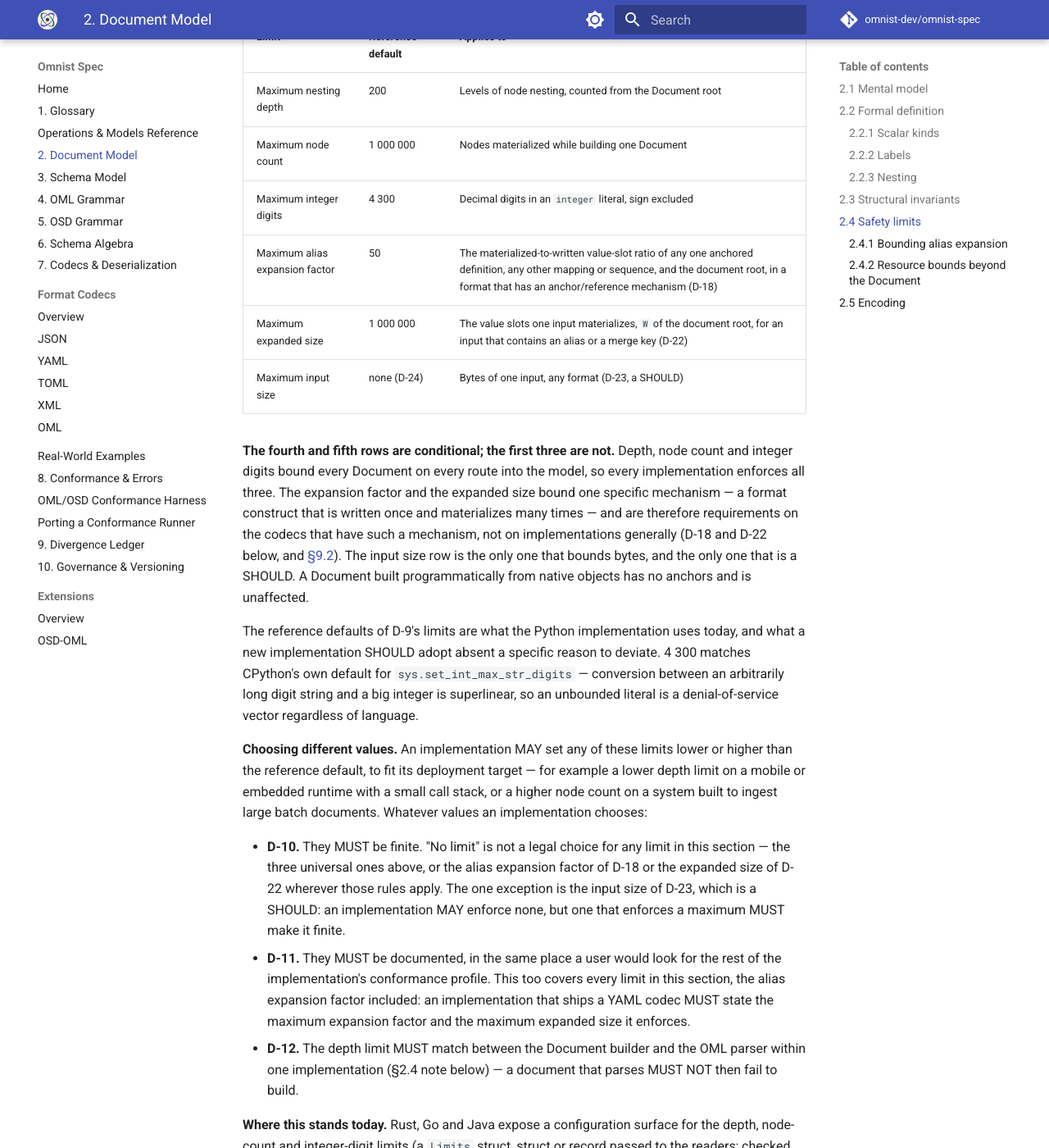
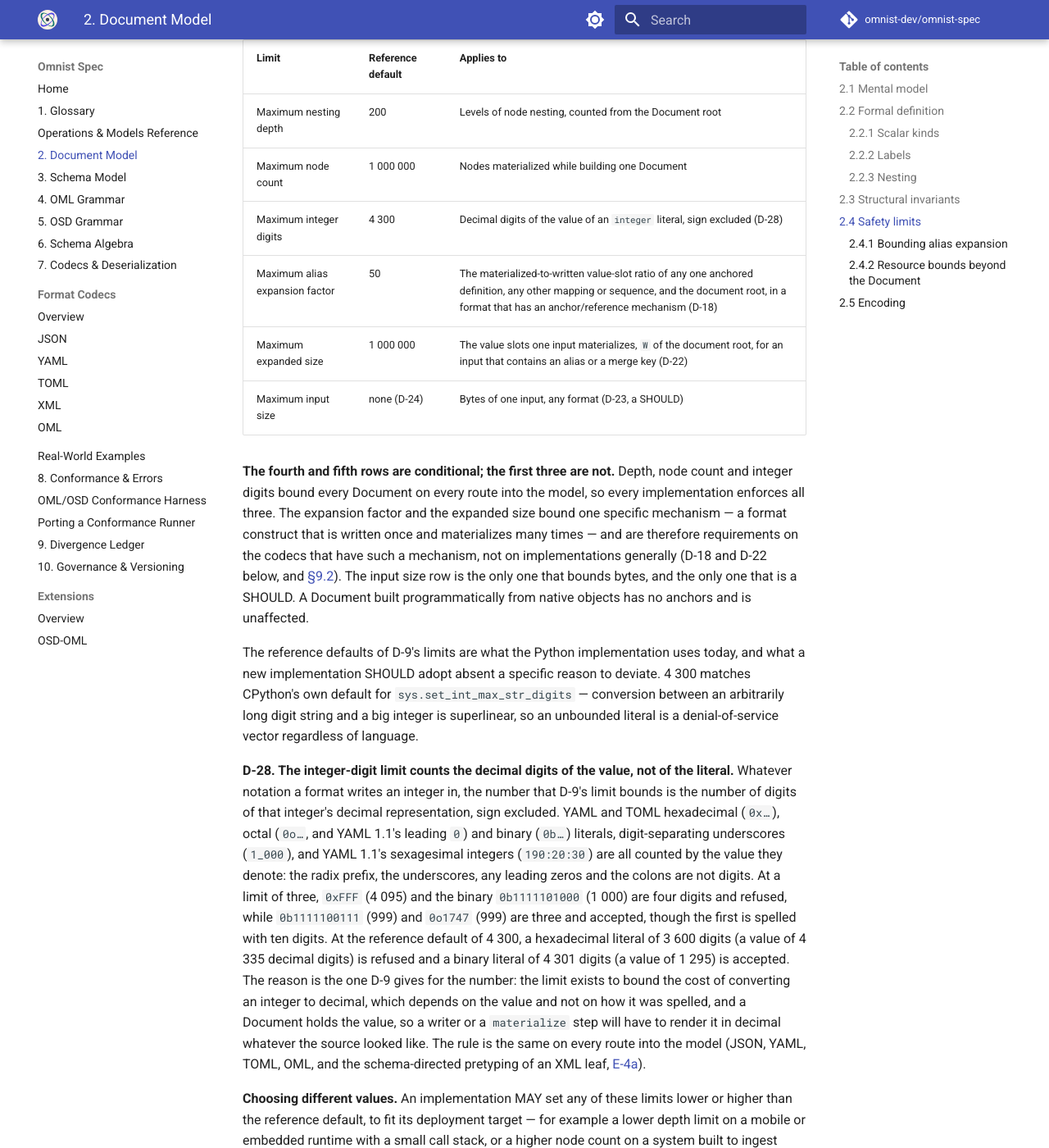
Before and after one commit to omnist-dev/omnist-spec, an MkDocs documentation site: the page built from docs/02-document-model.md, in a window 1280 px wide and 1400 px high, scrolled down 4275 px. Shown: the whole window at 82% size. Built offline with MkDocs 1.6.1 and Material for MkDocs 9.7.7, drawn with Linux system fonts in a browser that asks for light colours; comment, search, counter and statistics services are not loaded; some of the changed text lies outside the part shown.

Commit message:
Count integer digits by value (D-28); D-9 binds XML pretyping (E-4a)
D-9's integer-digit limit counts the decimal digits of the integer's value,
not of its spelling: hex, octal, binary, underscored and sexagesimal literals
are counted by the number they denote (new D-28). E-4a and chapter 7.1 now say
that the schema-directed pretyping of an XML integer leaf is a route into the
model like any other: document.limit.int-digits at the leaf's Document path.

Vectors: document-model/limits-literals (20), hex/octal/binary/underscore at and
one past a declared limit of 3, and at the default 4 300 for TOML and YAML. The
XML pretyping case has no vector: the parse driver takes no schema.

Co-Authored-By: Claude Sonnet 5.5 <noreply@anthropic.com>

```diff
--- a/docs/02-document-model.md
+++ b/docs/02-document-model.md
@@ -162,7 +162,7 @@ implementation that cannot construct its input.
 
 **D-9.** A Document is built from untrusted input. Three quantities bound the work an
 implementation will do before refusing to continue: nesting depth, total node
-count, and the digit length of an `integer` literal. Every conformant
+count, and the digit length of an `integer` literal's value (D-28). Every conformant
 implementation MUST enforce a finite limit on all three. **No implementation
 MAY be unbounded on any of them.** Two further quantities, the alias expansion
 factor (D-18) and the expanded size (D-22), both in §2.4.1, bound a format
@@ -187,7 +187,7 @@ big-data ingestion engine.
 |---|---|---|
 | Maximum nesting depth | 200 | Levels of node nesting, counted from the Document root |
 | Maximum node count | 1 000 000 | Nodes materialized while building one Document |
-| Maximum integer digits | 4 300 | Decimal digits in an `integer` literal, sign excluded |
+| Maximum integer digits | 4 300 | Decimal digits of the value of an `integer` literal, sign excluded (D-28) |
 | Maximum alias expansion factor | 50 | The materialized-to-written value-slot ratio of any one anchored definition, any other mapping or sequence, and the document root, in a format that has an anchor/reference mechanism (D-18) |
 | Maximum expanded size | 1 000 000 | The value slots one input materializes, `W` of the document root, for an input that contains an alias or a merge key (D-22) |
 | Maximum input size | none (D-24) | Bytes of one input, any format (D-23, a SHOULD) |
@@ -208,6 +208,27 @@ a new implementation SHOULD adopt absent a specific reason to deviate. 4 300
 matches CPython's own default for `sys.set_int_max_str_digits` — conversion
 between an arbitrarily long digit string and a big integer is superlinear, so
 an unbounded literal is a denial-of-service vector regardless of language.
+
+**D-28. The integer-digit limit counts the decimal digits of the value, not of
+the literal.** Whatever notation a format writes an integer in, the number
+that D-9's limit bounds is the number of digits of that integer's decimal
+representation, sign excluded. YAML and TOML hexadecimal (`0x…`), octal (`0o…`,
+and YAML 1.1's leading `0`) and binary (`0b…`) literals, digit-separating
+underscores (`1_000`), and YAML 1.1's sexagesimal integers (`190:20:30`) are all
+counted by the value they denote: the radix prefix, the underscores, any
+leading zeros and the colons are not digits. At a limit of three, `0xFFF`
+(4 095) and the binary `0b1111101000` (1 000) are four digits and refused,
+while `0b1111100111` (999) and `0o1747` (999) are three and accepted, though
+the first is spelled with ten digits. At the reference default of 4 300, a
+hexadecimal literal of 3 600 digits (a value of 4 335 decimal digits) is
+refused and a binary literal of 4 301 digits (a value of 1 295) is accepted.
+The reason is the one D-9 gives for the number: the limit exists to bound the
+cost of converting an integer to decimal, which depends on the value and not
+on how it was spelled, and a Document holds the value, so a writer or a
+`materialize` step will have to render it in decimal whatever the source
+looked like. The rule is the same on every route into the model (JSON, YAML,
+TOML, OML, and the schema-directed pretyping of an XML leaf,
+[E-4a](08-conformance-and-errors.md#832-document-building-and-limits)).
 
 **Choosing different values.** An implementation MAY set any of these limits
 lower or higher than the reference default, to fit its deployment target —
--- a/docs/07-codecs-and-deserialization.md
+++ b/docs/07-codecs-and-deserialization.md
@@ -46,7 +46,16 @@ accept or reject). This pretyping step is not stage 1 in the sense every
 other format's stage 1 is — it exists only because XML's stage 1 has
 strictly less information than every sibling format's stage 1 does, and it
 never substitutes for stage 2's record-shape and cardinality checking, which
-still runs afterward exactly as it does for every other format. No other
+still runs afterward exactly as it does for every other format. Pretyping is a
+route into the model like any other, so [D-9](02-document-model.md#24-safety-limits)'s
+integer-digit limit binds it ([D-28](02-document-model.md#24-safety-limits)):
+a leaf the schema types as `integer` whose text is an integer literal with more
+digits than the limit is refused with `document.limit.int-digits` at the
+Document path of the leaf (indexed per
+[E-10](08-conformance-and-errors.md#84-paths)), as
+[E-4a](08-conformance-and-errors.md#832-document-building-and-limits) states. It
+does not stay a string for stage 2 to reject as `materialize.inexact-conversion`,
+and it does not crash the reader. No other
 format gets this exception: a JSON/YAML/TOML/OML/OSD leaf that is a string
 after stage 1 stays a string unless stage 2 upgrades it, per §7.2's normal
 rule.
--- a/docs/08-conformance-and-errors.md
+++ b/docs/08-conformance-and-errors.md
@@ -164,7 +164,7 @@ a syntax error, or the reverse, sends a user looking in the wrong place.
 |---|---|
 | `document.limit.depth` | Nesting exceeds the implementation's configured depth limit |
 | `document.limit.nodes` | Node count exceeds the implementation's configured node limit |
-| `document.limit.int-digits` | An integer literal exceeds the implementation's configured digit limit |
+| `document.limit.int-digits` | The value of an integer literal has more decimal digits than the implementation's configured digit limit ([D-28](02-document-model.md#24-safety-limits)) |
 | `document.limit.alias-expansion` | The expansion factor of an anchored definition, of any other mapping or sequence, or of the document root exceeds the implementation's configured maximum, in a format with an anchor/reference mechanism |
 | `document.limit.expanded-size` | The number of value slots an input that contains an alias or merge key materializes, `W` of the document root, exceeds the implementation's configured maximum, in a format with an anchor/reference mechanism |
 | `document.limit.input-size` | The input is larger, in bytes, than the implementation's configured maximum input size, in any format ([D-23](02-document-model.md#242-resource-bounds-beyond-the-document)) |
@@ -192,9 +192,15 @@ diagnostic is the one the OML reader raises for the same Document:
 `document.limit.depth` and `document.limit.nodes` at `$`, and
 `document.limit.int-digits` at the Document path of the integer literal,
 indexed per [E-10](#84-paths), never a text position
-([E-11](#84-paths)). Whether, where and with which code the schema-directed
-pretyping of an XML leaf ([§7.1](07-codecs-and-deserialization.md#71-two-stages))
-enforces the digit limit is not decided here. `document.limit.alias-expansion` and `document.limit.expanded-size` are
+([E-11](#84-paths)). **The schema-directed pretyping of an XML leaf is one of
+these routes** ([§7.1](07-codecs-and-deserialization.md#71-two-stages)): an XML
+leaf the schema types as `integer`, whose text is an integer literal with more
+digits than the limit, is refused with `document.limit.int-digits` at the
+Document path of that leaf, the diagnostic the OML reader gives for the same
+Document. It is not left a string for materialization to reject as
+`materialize.inexact-conversion`, and it is not an uncoded failure. The digits
+counted are those of the value ([D-28](02-document-model.md#24-safety-limits)),
+as on every other route. `document.limit.alias-expansion` and `document.limit.expanded-size` are
 different in reach, not in kind: per
 [D-18](02-document-model.md#241-bounding-alias-expansion) and D-22 they are
 raised only by a codec for a format that has an anchor/reference mechanism —
--- a/docs/09-divergence-ledger.md
+++ b/docs/09-divergence-ledger.md
@@ -171,7 +171,7 @@ proxy; no registry). No port implements the OSD-OML extension (§9.6).
 | Codecs (JSON/YAML/TOML/XML) | all four, attribute/namespace/interleaving drops reported (drop paths indexed, measured 2026-10-06) | all four, attribute/namespace/interleaving drops reported (drop paths indexed, measured 2026-10-06 at `v0.8.1-alpha`) | all four, attribute/namespace/interleaving drops reported | all four, attribute/namespace/interleaving drops reported | all four, attribute/namespace/interleaving drops reported (same gap, `DIV-27`) |
 | §8.3 error codes | yes, except an uncaught `ValueError` for an over-long XML integer pretyped with a schema (`DIV-29`) | no: errors for the depth, node and integer-digit limits carry no `document.limit.*` code, and the write reports use the unregistered `value.stringified`, `temporal.stringified` and `string.line-break-char` (`DIV-29`, `DIV-31`; measured 2026-10-06 at `v0.8.1-alpha`) | yes | no: `format.value-stringified` and `format.string-line-break-char` are never emitted (`DIV-31`) | yes, except an uncoded `IllegalArgumentException` for `!!pairs` and `!!set` (`DIV-32`) |
 | D-14, invalid UTF-8 rejected with `parse.invalid-encoding` at `1:1` (§2.5) | yes, via the CLI (re-measured 2026-10-05) | yes, via the CLI (re-measured) | yes, via `omnist-cli` (re-measured) | yes, at the front of all six readers (CLI re-measured) | yes, in the CLI for a file (re-measured; stdin not re-run) |
-| Conformance (Track 2 JSON vectors, all compared as `(path, code)` sets; 472 in this tree (440 at `3256f87`, the tree the cells below were measured on), 367 at the v0.33.0-beta tag; each cell gives the figure at the port's pin, then on the 440-vector tree, both measured 2026-10-06 except Rust and Java at the pin, 2026-10-05) | 333 pass / 0 fail / 34 skip of 367 at its pin; the 34 are 28 OSD-OML and 6 `limits` (`DIV-28`). On the 440 tree: 380 / 0 / 60; the 60 are those 34 and the 26 `limits-codecs` (`DIV-28`) | 333 pass / 0 fail / 34 skip of 367 at its pin (`v0.8.1-alpha`); the 34 are 28 OSD-OML and 6 `limits` (`DIV-28`). On the 440 tree: 380 / 0 / 60, the same 60 | 339 pass / 0 fail / 28 skip of 367; the 28 are all OSD-OML. On the 440 tree: 412 / 0 / 28 (all 26 `limits-codecs` pass) | 339 pass / 0 fail / 28 skip of 367; the 28 are all OSD-OML. On the 440 tree: 390 pass / **22 fail** / 28 skip (`DIV-29`, `DIV-30`, `DIV-31`) | 339 pass / 0 fail / 28 skip of 367; the 28 are all OSD-OML. On the 440 tree: 386 / 0 / 54; the 54 are the 28 and the 26 non-OML `limits-codecs` vectors that its runner skips (`DIV-29`) |
+| Conformance (Track 2 JSON vectors, all compared as `(path, code)` sets; 492 in this tree (440 at `3256f87`, the tree the cells below were measured on), 367 at the v0.33.0-beta tag; each cell gives the figure at the port's pin, then on the 440-vector tree, both measured 2026-10-06 except Rust and Java at the pin, 2026-10-05) | 333 pass / 0 fail / 34 skip of 367 at its pin; the 34 are 28 OSD-OML and 6 `limits` (`DIV-28`). On the 440 tree: 380 / 0 / 60; the 60 are those 34 and the 26 `limits-codecs` (`DIV-28`) | 333 pass / 0 fail / 34 skip of 367 at its pin (`v0.8.1-alpha`); the 34 are 28 OSD-OML and 6 `limits` (`DIV-28`). On the 440 tree: 380 / 0 / 60, the same 60 | 339 pass / 0 fail / 28 skip of 367; the 28 are all OSD-OML. On the 440 tree: 412 / 0 / 28 (all 26 `limits-codecs` pass) | 339 pass / 0 fail / 28 skip of 367; the 28 are all OSD-OML. On the 440 tree: 390 pass / **22 fail** / 28 skip (`DIV-29`, `DIV-30`, `DIV-31`) | 339 pass / 0 fail / 28 skip of 367; the 28 are all OSD-OML. On the 440 tree: 386 / 0 / 54; the 54 are the 28 and the 26 non-OML `limits-codecs` vectors that its runner skips (`DIV-29`) |
 | Conformance (fixtures) | 19/19 | 19/19 (re-run at `v0.8.1-alpha`) | 19/19 | 19/19 | 29/0/0 (Java's Track 1 headline: the 10 `_referee-self-test/*` fixtures are folded into it, [omnist-j#110](https://github.com/omnist-dev/omnist-j/issues/110)) |
 | Fuzz testing | yes | yes | yes | yes | yes |
 | Test coverage (gate read from each port's config 2026-10-05; the percentages are not re-measured) | 100% lines, gated (`coverage report --fail-under=100`) | 100% lines, branches, functions and statements, gated (vitest thresholds) | 100% lines, gated (`cargo llvm-cov --fail-under-lines 100`); region coverage is not gated | 100% per function, gated; excludes `main`, `cmdMaterialize` and the `tools/` harness and doc-example checker | 99.72% line / 99.36% branch (the port's `docs/limitations.md`, three runs at v0.33.0-beta; not re-run here), gated at 99.6% / 99.1% |
```
Also changed, not shown: other parts of docs/09-divergence-ledger.md (+1 -1 lines), 1 other file.
